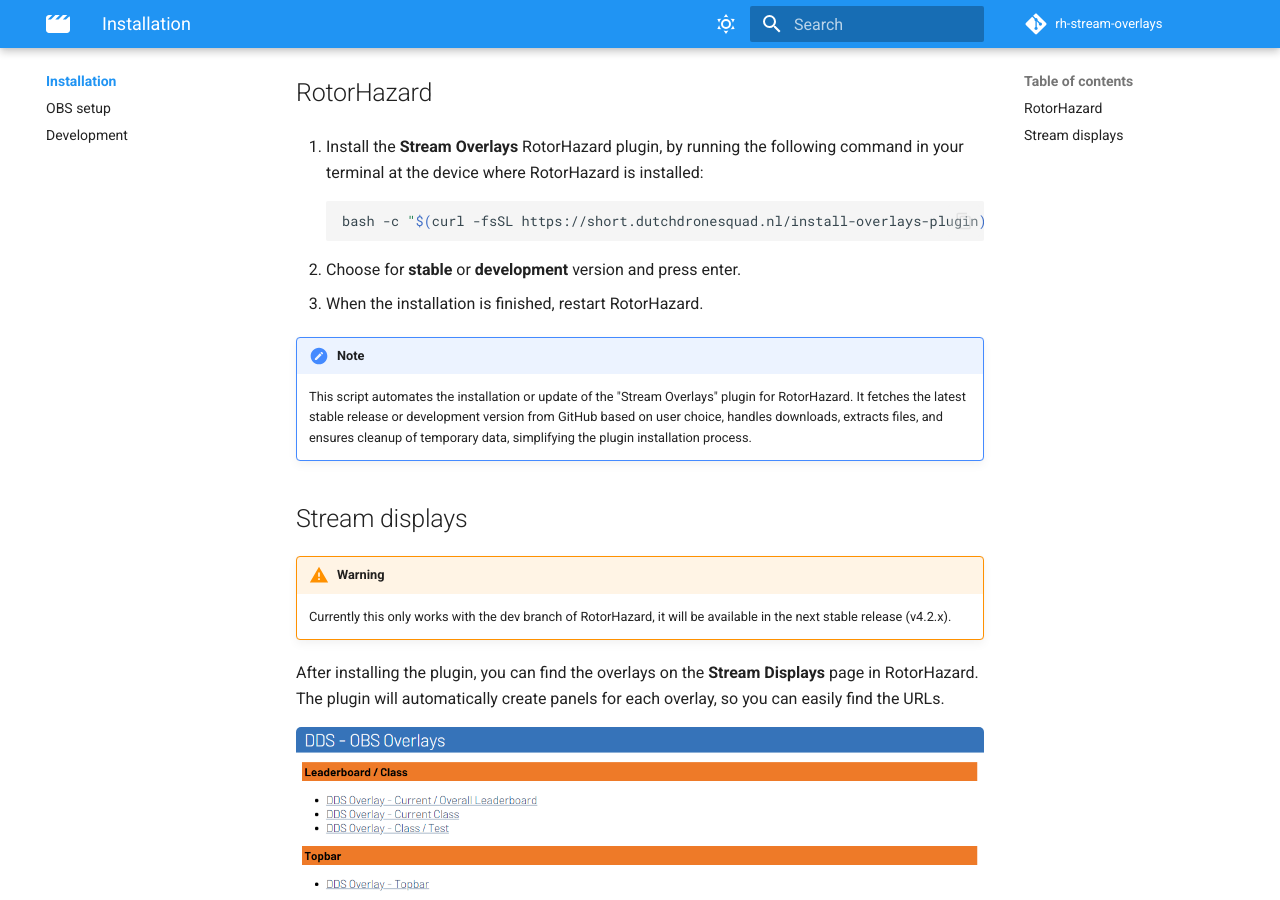
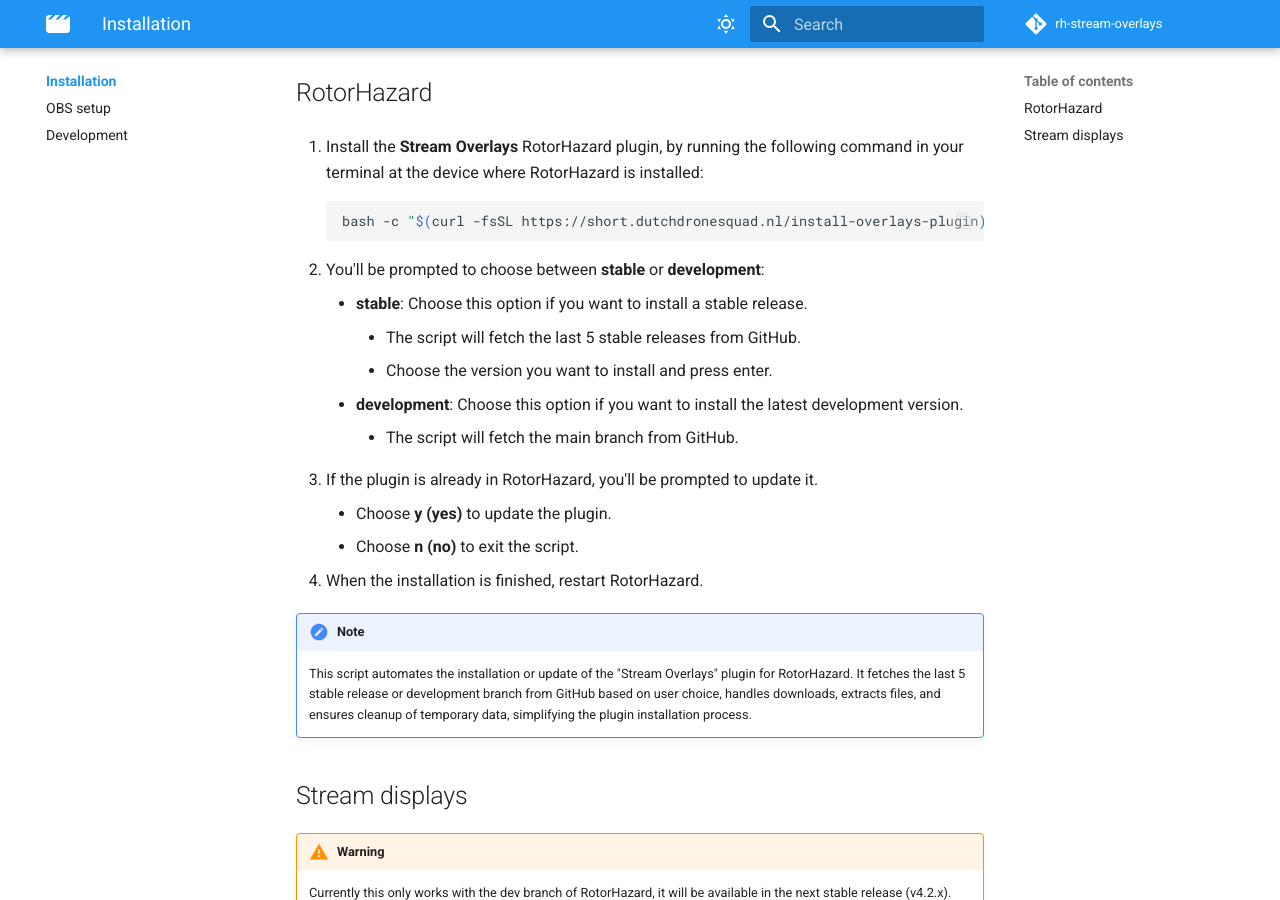
Before and after one commit to dutchdronesquad/rh-stream-overlays, an MkDocs documentation site: the page built from docs/installation/index.md, in a window 1280 px wide and 900 px high, scrolled down 258 px. Built offline with MkDocs 1.6.1 and Material for MkDocs 9.7.7, drawn with Linux system fonts in a browser that asks for light colours; comment, search, counter and statistics services are not loaded.

Commit message:
Update install instructions

````diff
--- a/docs/installation/index.md
+++ b/docs/installation/index.md
@@ -14,11 +14,19 @@
 bash -c "$(curl -fsSL https://short.dutchdronesquad.nl/install-overlays-plugin)"
 ```
 
-2. Choose for **stable** or **development** version and press enter.
-3. When the installation is finished, restart RotorHazard.
+2. You'll be prompted to choose between **stable** or **development**:
+    - **stable**: Choose this option if you want to install a stable release.
+        - The script will fetch the last 5 stable releases from GitHub.
+        - Choose the version you want to install and press enter.
+    - **development**: Choose this option if you want to install the latest development version.
+        - The script will fetch the main branch from GitHub.
+5. If the plugin is already in RotorHazard, you'll be prompted to update it.
+    - Choose **y (yes)** to update the plugin.
+    - Choose **n (no)** to exit the script.
+6. When the installation is finished, restart RotorHazard.
 
 !!! note
-    This script automates the installation or update of the "Stream Overlays" plugin for RotorHazard. It fetches the latest stable release or development version from GitHub based on user choice, handles downloads, extracts files, and ensures cleanup of temporary data, simplifying the plugin installation process.
+    This script automates the installation or update of the "Stream Overlays" plugin for RotorHazard. It fetches the last 5 stable release or development branch from GitHub based on user choice, handles downloads, extracts files, and ensures cleanup of temporary data, simplifying the plugin installation process.
 
 ## Stream displays
 
````
